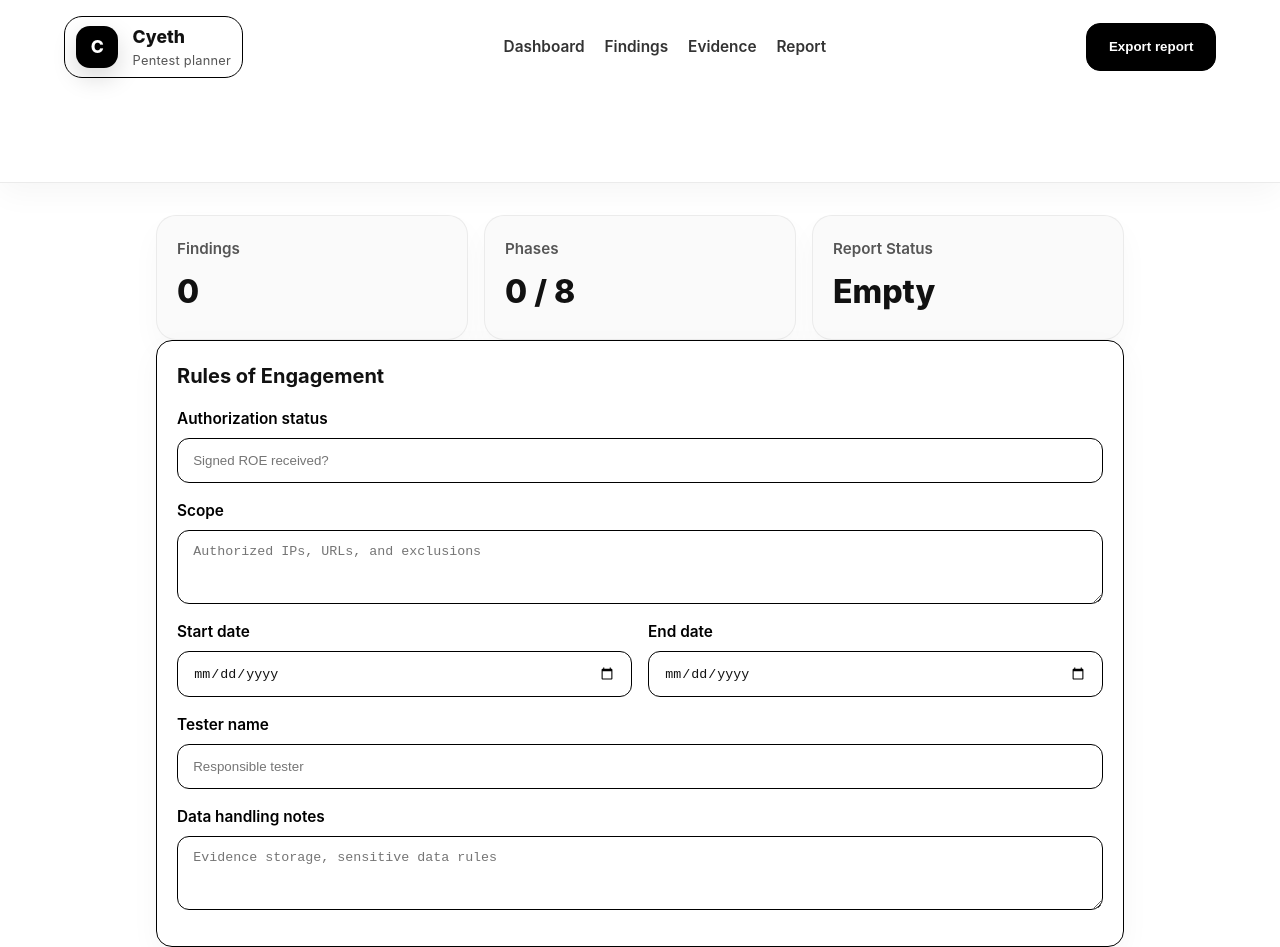
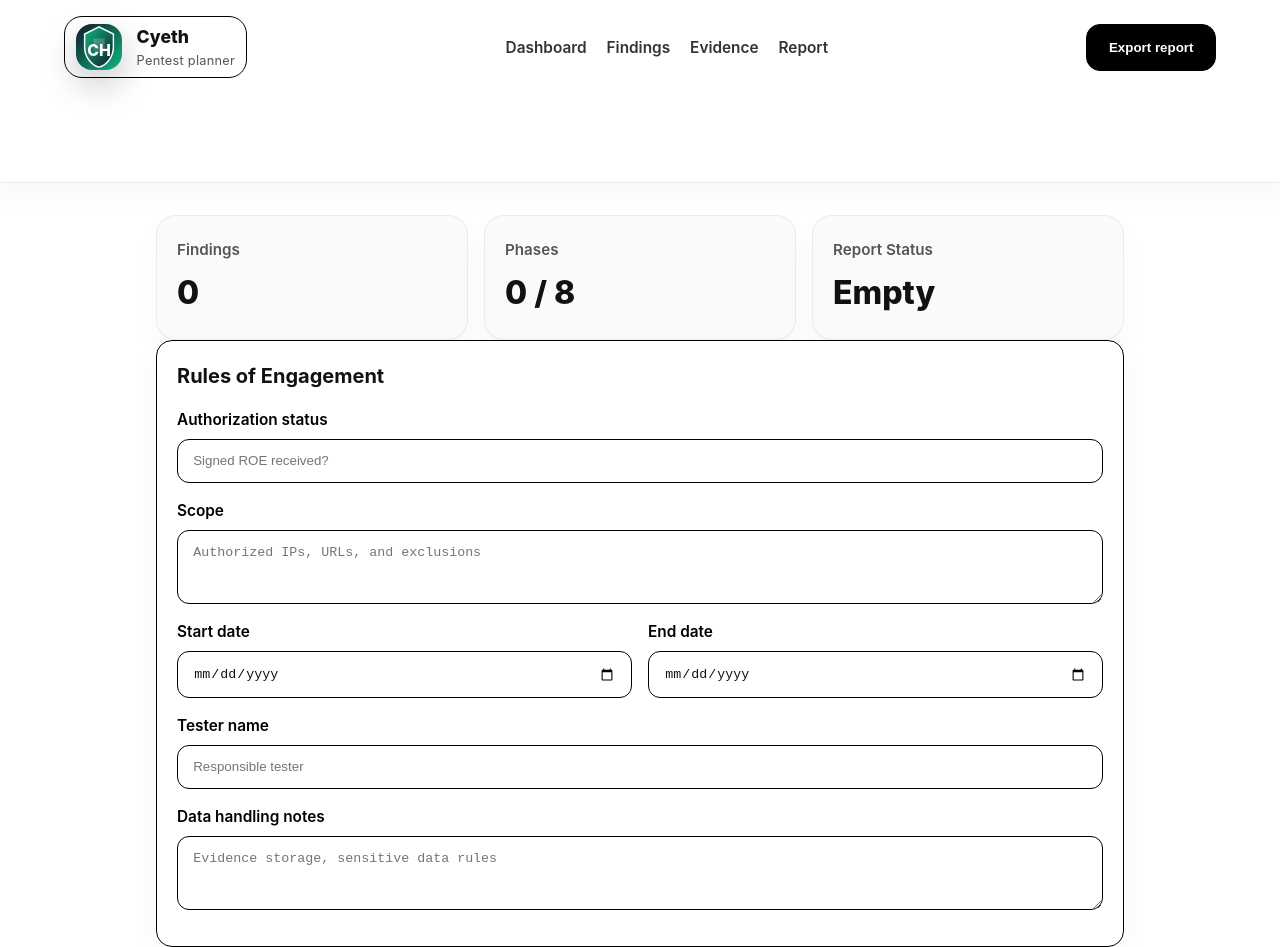
Before and after one commit to ramanan-sethuraman/Cyeth-Hacking, a website: page public/index.html in a window 1280 px wide. Shown: the top 947 px of the page. Drawn offline with Linux system fonts and the light colour scheme.

Commit message:
Update app logo to new SVG brand mark

```diff
--- a/public/css/styles.css
+++ b/public/css/styles.css
@@ -111,17 +111,20 @@ button, .small-button {
 .logo-panel .logo-panel-actions { margin-top: 0.6rem }
 
 .brand-mark {
-  width: 42px;
-  height: 42px;
+  width: 46px;
+  height: 46px;
   display: inline-flex;
   align-items: center;
   justify-content: center;
-  border-radius: 14px;
-  background: #000;
-  color: #fff;
-  font-weight: 800;
-  font-size: 1.1rem;
-  box-shadow: 0 10px 25px rgba(0, 0, 0, 0.15);
+  border-radius: 16px;
+  background: linear-gradient(135deg, #0f172a, #10b981);
+  box-shadow: 0 14px 34px rgba(0, 0, 0, 0.22);
+}
+
+.brand-mark svg {
+  width: 100%;
+  height: 100%;
+  display: block;
 }
 
 .brand-name {
--- a/public/index.html
+++ b/public/index.html
@@ -10,7 +10,20 @@
   <header class="site-header">
     <div class="top-nav">
       <div class="brand logo-brand">
-        <span class="brand-mark">C</span>
+        <span class="brand-mark" aria-label="Cyeth Hacking logo">
+          <svg viewBox="0 0 64 64" xmlns="http://www.w3.org/2000/svg" role="img" aria-hidden="true">
+            <defs>
+              <linearGradient id="logoGrad" x1="0%" y1="0%" x2="100%" y2="100%">
+                <stop offset="0%" stop-color="#10b981" />
+                <stop offset="100%" stop-color="#0f172a" />
+              </linearGradient>
+            </defs>
+            <path d="M32 4L12 14v18c0 14 10 26 20 28 10-2 20-14 20-28V14L32 4z" fill="url(#logoGrad)" stroke="#fff" stroke-width="2" />
+            <path d="M24 28h16v12H24z" fill="#fff" opacity="0.12" />
+            <path d="M24 20h16v8H24z" fill="#fff" opacity="0.2" />
+            <text x="32" y="44" text-anchor="middle" fill="#fff" font-family="Inter,system-ui,sans-serif" font-size="22" font-weight="800">CH</text>
+          </svg>
+        </span>
         <div>
           <div class="brand-name">Cyeth</div>
           <div class="brand-tag">Pentest planner</div>
```
